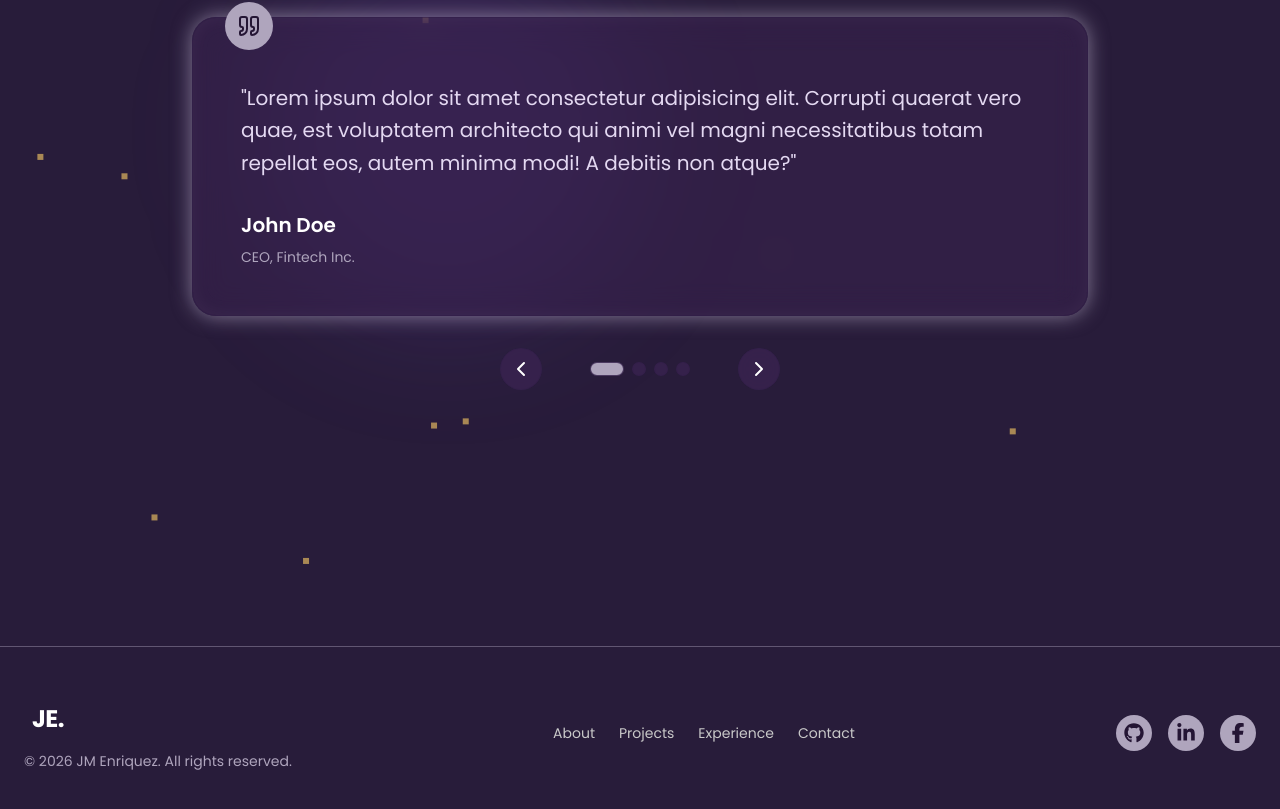
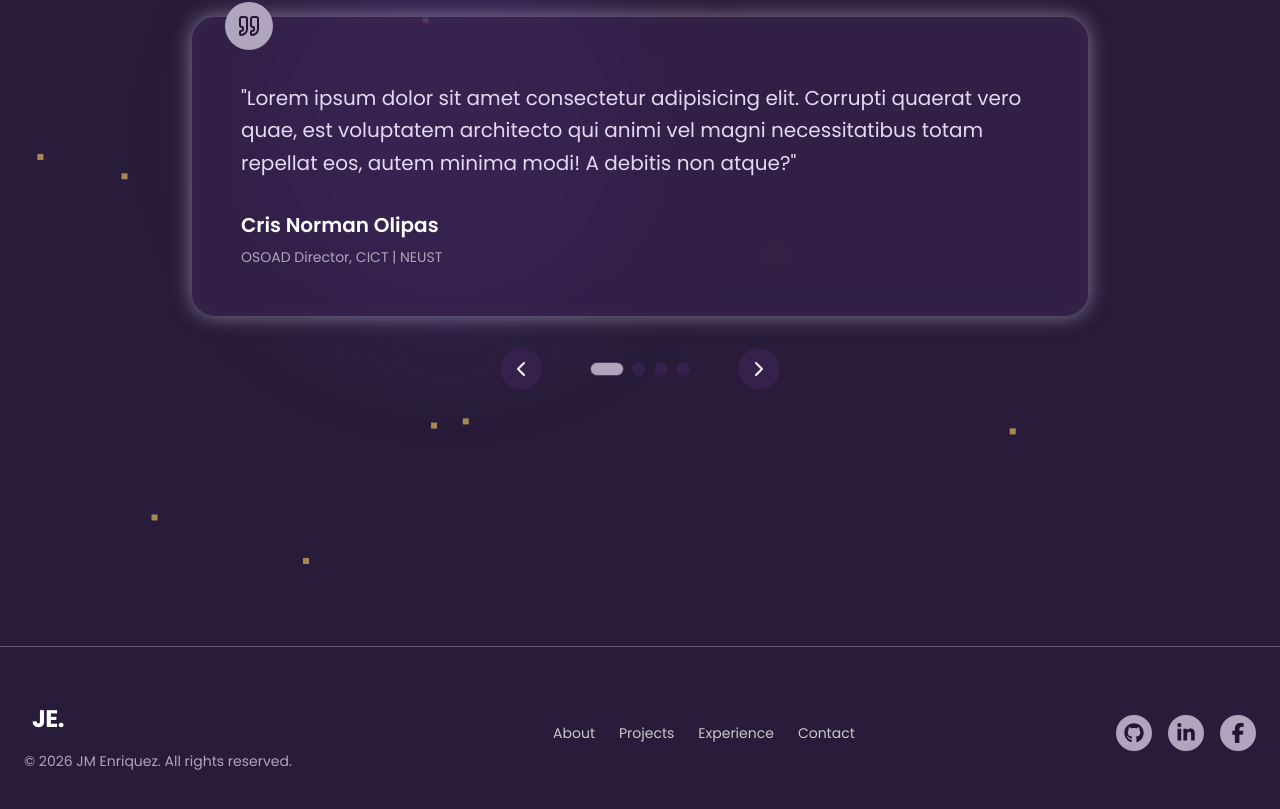
Before and after one commit to jmaenriquez/web-portfolio, a React app: page / in a window 1280 px wide. Shown: the part 4423-5232 px from the top of the page. Built offline with nearby package versions, Linux system fonts and the light colour scheme; the HTML template or start-up script is replaced by a standard one.

Commit message:
Updated Names in Testimonial Section

```diff
--- a/src/components/Testimonial.tsx
+++ b/src/components/Testimonial.tsx
@@ -11,26 +11,26 @@ function Testimonial() {
 
   const testimony: Testimonies [] = [
     {
-        author: 'John Doe',
-        role: 'CEO, Fintech Inc.',
+        author: 'Cris Norman Olipas',
+        role: 'OSOAD Director, CICT | NEUST',
         comments: 'Lorem ipsum dolor sit amet consectetur adipisicing elit. Corrupti quaerat vero quae, est voluptatem architecto qui animi vel magni necessitatibus totam repellat eos, autem minima modi! A debitis non atque?'
     },
 
     {
-        author: 'Vicky Conroy',
-        role: 'Sr. Full Stack Dev,  Likha-IT Inc.',
+        author: 'John Renz Del Mundo',
+        role: 'Team Lead, Metaverse Holdings Corp.',
         comments: 'Lorem ipsum dolor sit amet consectetur adipisicing elit. Corrupti quaerat vero quae, est voluptatem architecto qui animi vel magni necessitatibus totam repellat eos, autem minima modi! A debitis non atque?'
     },
 
     {
-        author: 'Manny Pacqaio',
-        role: 'Heavy Weight Boxing Champ.',
+        author: 'Olsen Daim Valente',
+        role: 'Jr. Full Stack Dev, Metaverse Holdings Corp.',
         comments: 'Lorem ipsum dolor sit amet consectetur adipisicing elit. Corrupti quaerat vero quae, est voluptatem architecto qui animi vel magni necessitatibus totam repellat eos, autem minima modi! A debitis non atque?'
     },
 
     {
-        author: "Walter O'Brien",
-        role: 'Team Lead, Scorpions',
+        author: "Kurt Reyes",
+        role: 'Client, OLFU N.E. Student',
         comments: 'Lorem ipsum dolor sit amet consectetur adipisicing elit. Corrupti quaerat vero quae, est voluptatem architecto qui animi vel magni necessitatibus totam repellat eos, autem minima modi! A debitis non atque?'
     }
   ]
```
